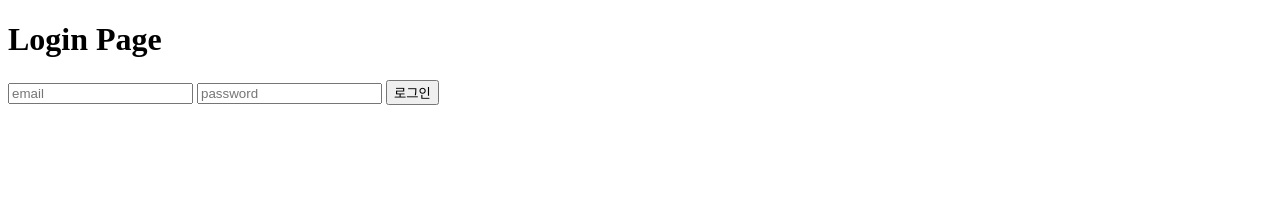
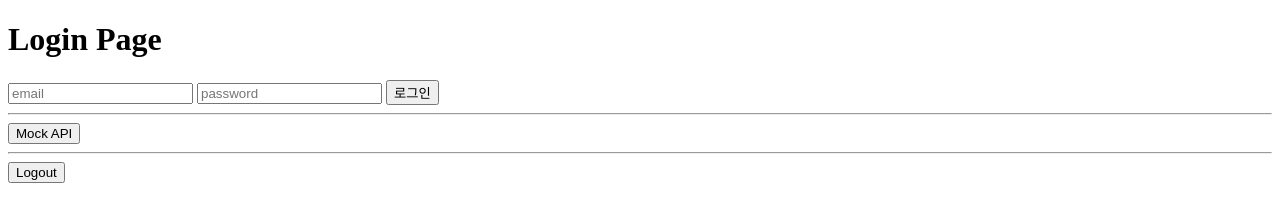
Before and after one commit to wonprogrammer/2024_project_3_Front, a plain HTML site: page login.html in a window 1280 px wide. Drawn offline with Linux system fonts and the light colour scheme; no server answers.

Commit message:
ADD logout

```diff
--- a/api.js
+++ b/api.js
@@ -3,6 +3,8 @@ console.log("api loading suceess")
 window.onload = () => {
     handleSignin()
     handleLogin()
+    handleMock()
+    handleLogout()
 }
 
 async function handleSignin(){
@@ -57,3 +59,19 @@ async function handleLogin(){
 
     localStorage.setItem("payload", jsonPayload);
 }
+
+async function handleMock(){
+    const response = await fetch('http://127.0.0.1:8000/users/mock/', {
+        headers:{
+            "Authorization":"Bearer " +  localStorage.getItem("access")
+        },
+        method:'GET',
+    })
+    console.log(response)
+}
+
+async function handleLogout(){
+    localStorage.removeItem("access")
+    localStorage.removeItem("refresh")
+    localStorage.removeItem("payload")
+}
--- a/index.js
+++ b/index.js
@@ -4,4 +4,7 @@ window.onload = () => {
     const payload = localStorage.getItem("payload");
     const payload_json = JSON.parse(payload)
     console.log(payload_json.email)
+
+    const intro = document.getElementById('intro')
+    intro.innerText = payload_json.email
 }
--- a/login.html
+++ b/login.html
@@ -13,5 +13,11 @@
         <input type="password" name="password" id="password" placeholder="password" />
         <button type="button" onclick="handleLogin()">로그인</button>
     </form>
+
+    <hr />
+    <button type="button" onclick="handleMock()">Mock API</button>
+
+    <hr />
+    <button type="button" onclick="handleLogout()">Logout</button>
 </body>
 </html>
```
